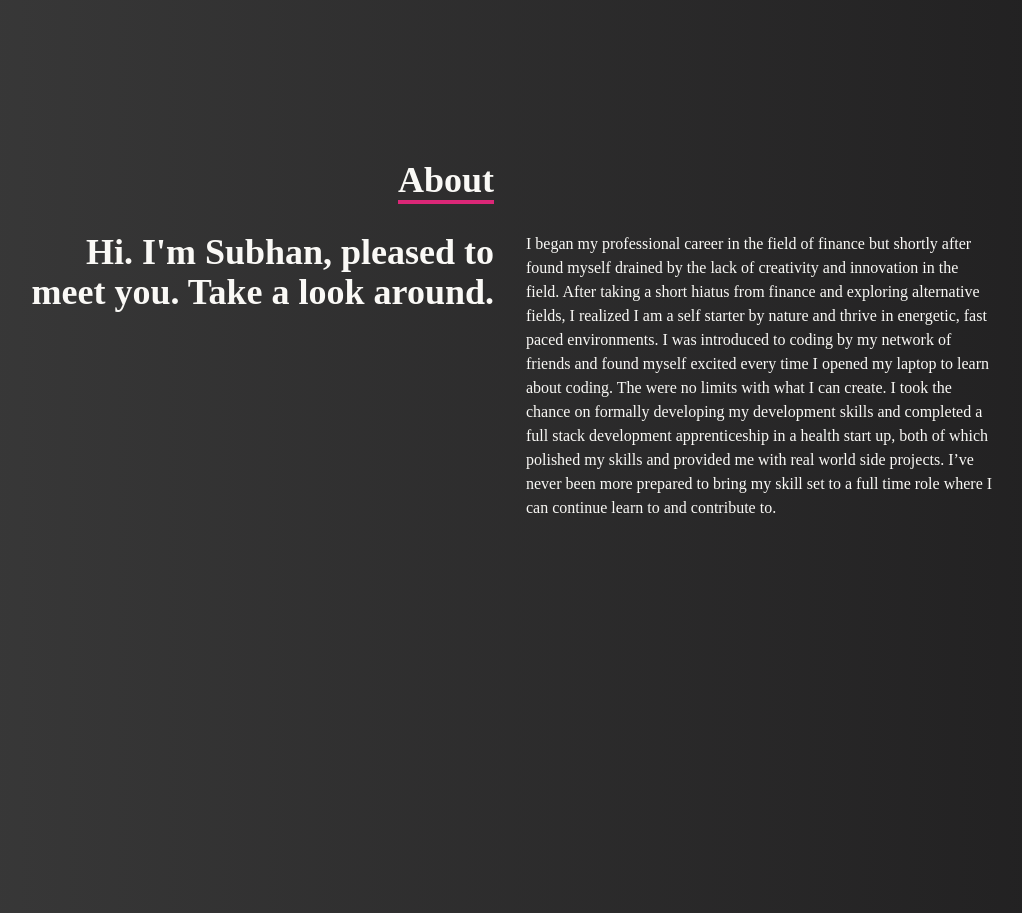
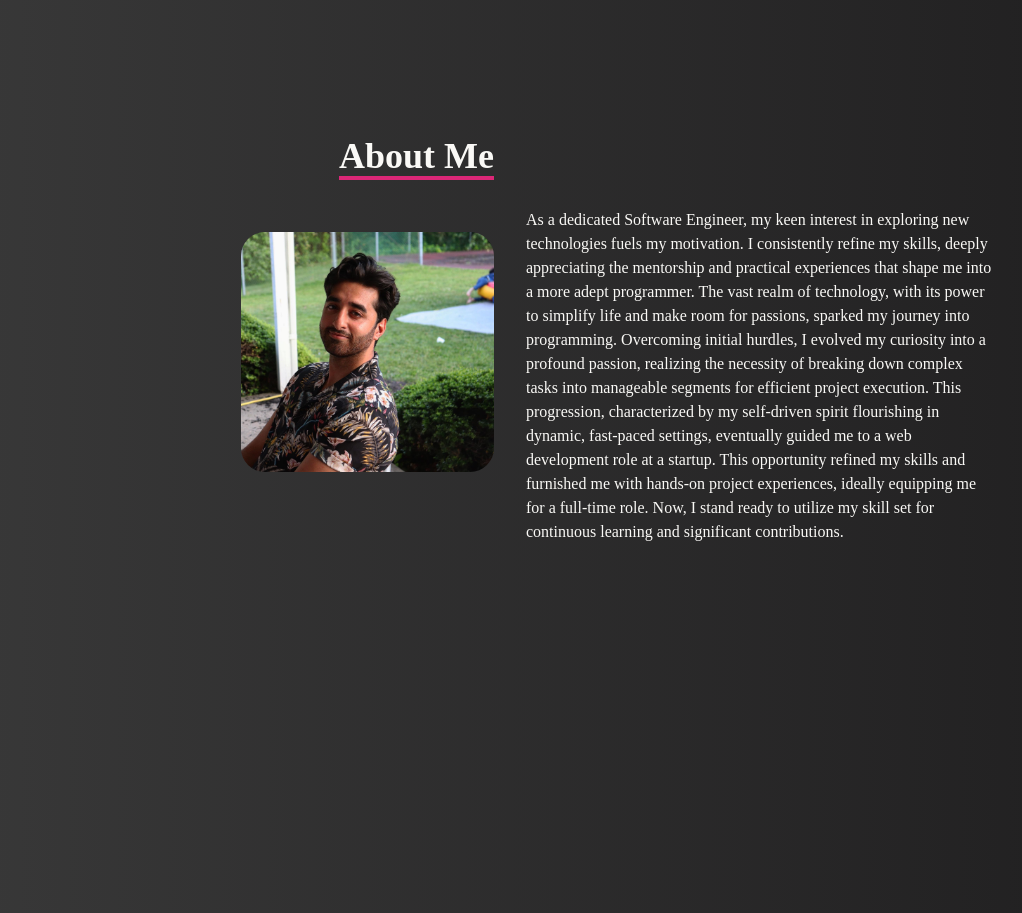
Before and after one commit to subhank97/Portfolio, a React (Create React App) app: page / in a window 1280 px wide. Shown: the part 860-1773 px from the top of the page, without its empty margins (130-1152 px from the left). Built offline with nearby package versions, Linux system fonts and the light colour scheme; the HTML template or start-up script is replaced by a standard one.

Commit message:
updated about section and added image of self

```diff
--- a/src/components/About.jsx
+++ b/src/components/About.jsx
@@ -1,4 +1,5 @@
 import React from 'react'
+import Me from '../assets/me.jpg'
 
 const About = () => {
     return (
@@ -7,27 +8,29 @@ const About = () => {
                 <div className='max-w-[1000px] w-full grid grid-cols-2 gap-8'>
                     <div className='sm:text-right pb-8 pl-4'>
                         <p className='text-4xl font-bold inline border-b-4 border-pink-600'>
-                            About
+                            About Me
                         </p>
                     </div>
                     <div></div>
                 </div>
                 <div className='max-w-[1000px] w-full grid sm:grid-cols-2 gap-8 px-4'>
-                    <div className='sm:text-right text-4xl font-bold'>
-                        <p>Hi. I'm Subhan, pleased to meet you. Take a look around.</p>
-                    </div>
+                        <div className='flex justify-center pt-6 sm:justify-end'>
+                            <img src={Me} alt="Picture Of Myself" className='rounded-3xl h-60' />
+                        </div>
 
                     <div>
                         <p>
-                            I began my professional career in the field of finance but shortly after found myself
-                            drained by the lack of creativity and innovation in the field. After taking a short hiatus
-                            from finance and exploring alternative fields, I realized I am a self starter by nature and
-                            thrive in energetic, fast paced environments. I was introduced to coding by my network of
-                            friends and found myself excited every time I opened my laptop to learn about coding. The
-                            were no limits with what I can create. I took the chance on formally developing my development
-                            skills and completed a full stack development apprenticeship in a health start up, both of which
-                            polished my skills and provided me with real world side projects. I’ve never been more prepared
-                            to bring my skill set to a full time role where I can continue learn to and contribute to.
+                        As a dedicated Software Engineer, my keen interest in exploring new technologies fuels
+                        my motivation. I consistently refine my skills, deeply appreciating the mentorship and
+                        practical experiences that shape me into a more adept programmer. The vast realm of
+                        technology, with its power to simplify life and make room for passions, sparked my journey
+                        into programming. Overcoming initial hurdles, I evolved my curiosity into a profound passion,
+                        realizing the necessity of breaking down complex tasks into manageable segments for efficient
+                        project execution. This progression, characterized by my self-driven spirit flourishing in
+                        dynamic, fast-paced settings, eventually guided me to a web development role at a startup.
+                        This opportunity refined my skills and furnished me with hands-on project experiences, ideally
+                        equipping me for a full-time role. Now, I stand ready to utilize my skill set for continuous
+                        learning and significant contributions.
                         </p>
                     </div>
                 </div>
```
Also changed, not shown: src/assets/me.jpg (added).
